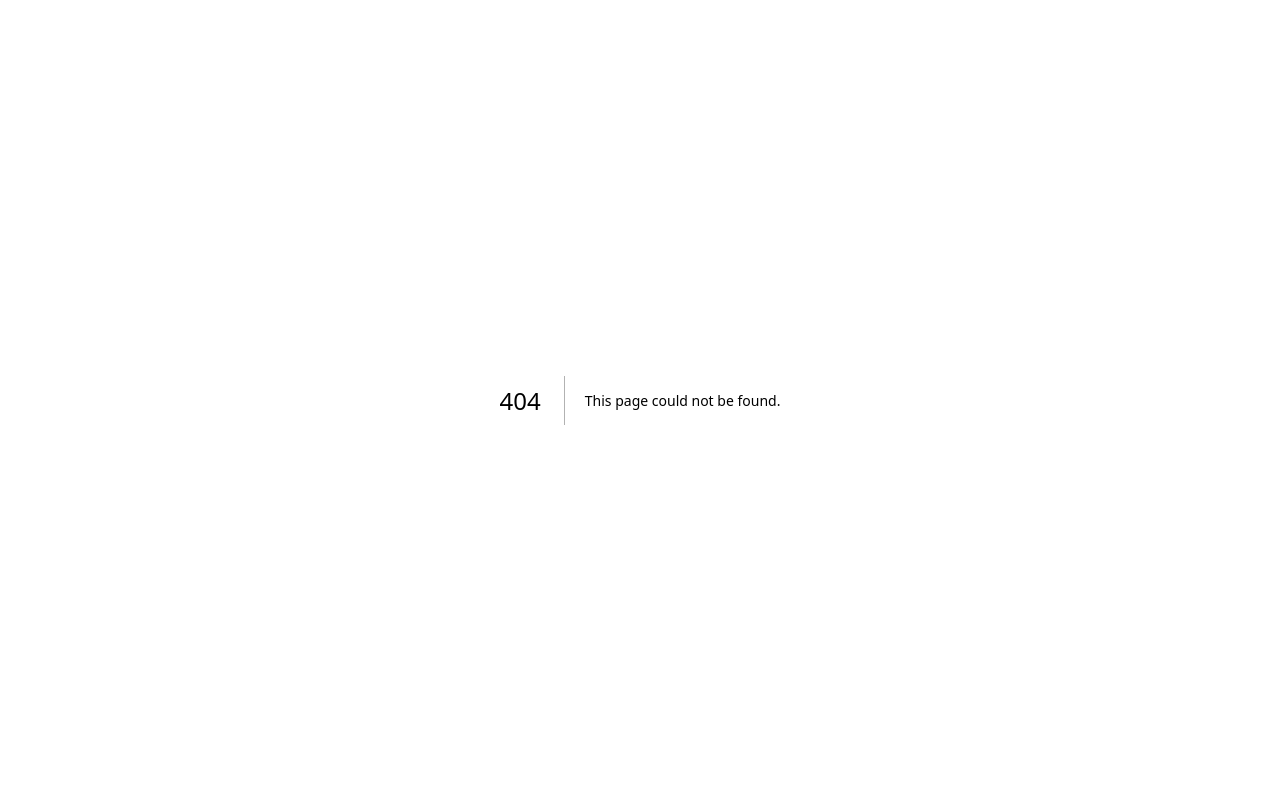
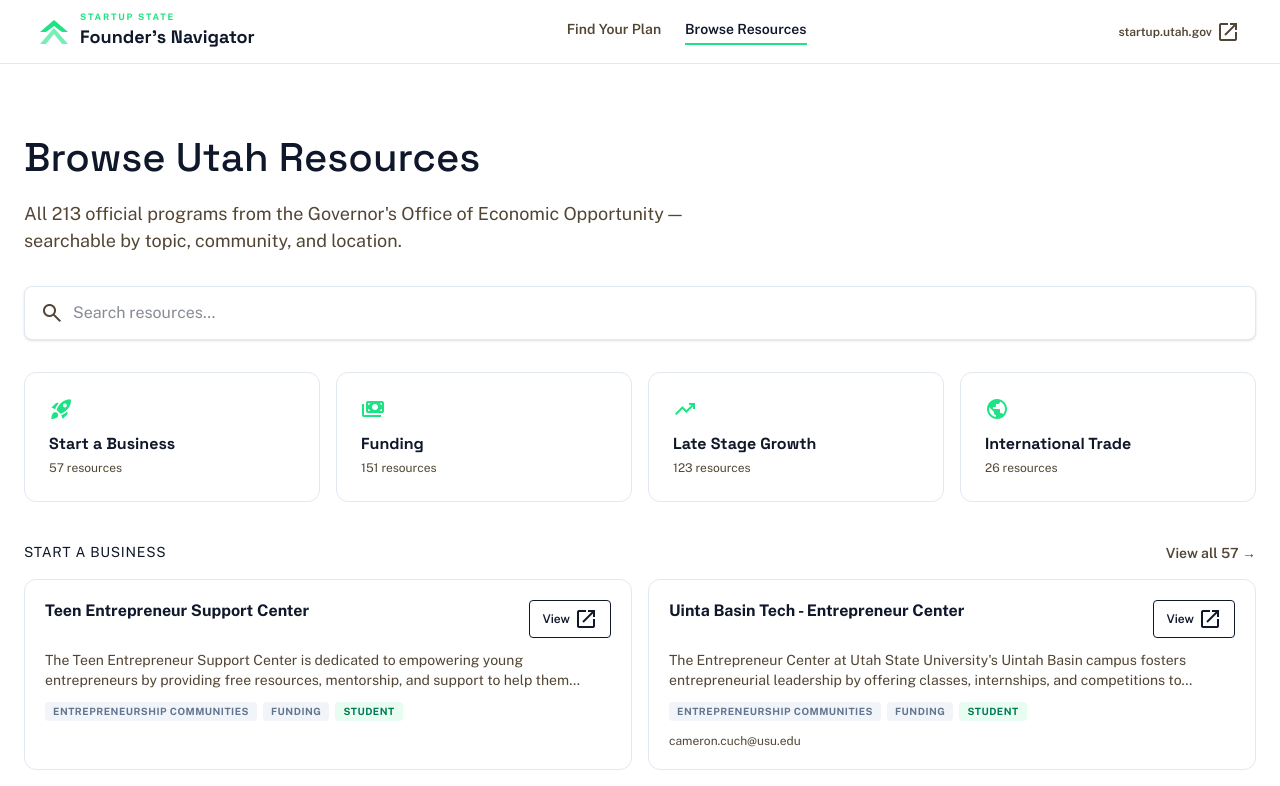
Before and after one commit to calahansphyr/founders-navigator, a Next.js app: page /resources in a window 1280 px wide. Before the commit this address had no page. Shown: the top 786 px of the page. Built offline with nearby package versions, Linux system fonts and the light colour scheme.

Commit message:
feat: /resources browse page with category-first view and live filters

```diff
--- /dev/null
+++ b/app/resources/page.tsx
@@ -0,0 +1,236 @@
+'use client'
+import { useState, useMemo } from 'react'
+import Nav from '@/components/Nav'
+import Footer from '@/components/Footer'
+import ResourceCard from '@/components/ResourceCard'
+import { filterResources } from '@/lib/filterResources'
+import type { CatalogItem } from '@/lib/types'
+import catalogData from '@/data/catalog.json'
+
+const catalog = catalogData as CatalogItem[]
+
+const CATEGORY_TOPICS = [
+  { topic: 'Start a Business', icon: 'rocket_launch' },
+  { topic: 'Funding', icon: 'payments' },
+  { topic: 'Late Stage Growth', icon: 'trending_up' },
+  { topic: 'International Trade', icon: 'public' },
+] as const
+
+const ALL_TOPICS = [
+  'Start a Business',
+  'Funding',
+  'Late Stage Growth',
+  'International Trade',
+  'Entrepreneurship Communities',
+  'Marketing and Sales',
+  'Taxes and Finance',
+  'Close or Exit a Business',
+  'Relocate a Business to Utah',
+  'Other',
+]
+
+const ALL_COMMUNITIES = [
+  'Women',
+  'Veteran',
+  'Rural',
+  'Student',
+  'Multicultural',
+  'New American',
+]
+
+const ALL_LOCATIONS = [
+  'Beaver', 'Box Elder', 'Cache', 'Carbon', 'Daggett', 'Davis', 'Duchesne', 'Emery',
+  'Garfield', 'Grand', 'Iron', 'Juab', 'Kane', 'Millard', 'Morgan', 'Piute', 'Rich',
+  'Salt Lake', 'San Juan', 'Sanpete', 'Sevier', 'Summit', 'Tooele', 'Uintah', 'Utah',
+  'Wasatch', 'Washington', 'Wayne', 'Weber',
+]
+
+export default function ResourcesPage() {
+  const [query, setQuery] = useState('')
+  const [topic, setTopic] = useState('')
+  const [community, setCommunity] = useState('')
+  const [location, setLocation] = useState('')
+
+  const isFiltering = query !== '' || topic !== '' || community !== '' || location !== ''
+
+  const filtered = useMemo(
+    () => filterResources(catalog, { query, topic, community, location }),
+    [query, topic, community, location],
+  )
+
+  function clearFilters() {
+    setQuery('')
+    setTopic('')
+    setCommunity('')
+    setLocation('')
+  }
+
+  const selectClass =
+    'text-sm border border-border-subtle rounded-md px-3 py-2 bg-white text-deep-navy focus:outline-none focus:ring-2 focus:ring-startup-green cursor-pointer'
+
+  return (
+    <>
+      <Nav />
+      <main className="flex-grow w-full max-w-container-max mx-auto px-gutter py-section-padding">
+        {/* Page header */}
+        <div className="mb-8">
+          <h1 className="text-headline-lg font-display text-deep-navy mb-3">
+            Browse Utah Resources
+          </h1>
+          <p className="text-body-lg text-on-surface-variant max-w-2xl">
+            All {catalog.length} official programs from the Governor's Office of Economic Opportunity — searchable by topic, community, and location.
+          </p>
+        </div>
+
+        {/* Search bar */}
+        <div className="relative mb-8">
+          <span className="material-symbols-outlined absolute left-4 top-1/2 -translate-y-1/2 text-on-surface-variant pointer-events-none">
+            search
+          </span>
+          <input
+            type="text"
+            value={query}
+            onChange={(e) => setQuery(e.target.value)}
+            placeholder="Search resources…"
+            className="w-full pl-12 pr-4 py-3.5 border border-border-subtle rounded-lg text-body-md text-deep-navy bg-white focus:outline-none focus:ring-2 focus:ring-startup-green shadow-sm"
+          />
+        </div>
+
+        {/* ─── CATEGORY VIEW (default) ─── */}
+        {!isFiltering && (
+          <>
+            {/* Hero category cards */}
+            <div className="grid grid-cols-2 lg:grid-cols-4 gap-4 mb-10">
+              {CATEGORY_TOPICS.map(({ topic: t, icon }) => {
+                const count = catalog.filter((item) => item.topics.includes(t)).length
+                return (
+                  <button
+                    key={t}
+                    onClick={() => setTopic(t)}
+                    className="bg-white border border-border-subtle rounded-bento p-6 text-left hover:shadow-md hover:border-startup-green transition-all group"
+                  >
+                    <span
+                      className="material-symbols-outlined text-startup-green text-3xl mb-3 block"
+                      style={{ fontVariationSettings: "'FILL' 1" }}
+                    >
+                      {icon}
+                    </span>
+                    <div className="text-base font-display font-bold text-deep-navy leading-snug mb-1">
+                      {t}
+                    </div>
+                    <div className="text-label-sm text-on-surface-variant">
+                      {count} resources
+                    </div>
+                  </button>
+                )
+              })}
+            </div>
+
+            {/* Categorized topic rows */}
+            {CATEGORY_TOPICS.map(({ topic: t }) => {
+              const items = catalog.filter((item) => item.topics.includes(t))
+              return (
+                <section key={t} className="mb-10">
+                  <div className="flex items-center justify-between mb-4">
+                    <h2 className="text-section-header uppercase tracking-wider text-deep-navy">
+                      {t}
+                    </h2>
+                    {items.length > 4 && (
+                      <button
+                        onClick={() => setTopic(t)}
+                        className="text-sm font-semibold text-on-surface-variant hover:text-startup-green transition-colors"
+                      >
+                        View all {items.length} →
+                      </button>
+                    )}
+                  </div>
+                  <div className="grid grid-cols-1 md:grid-cols-2 gap-4">
+                    {items.slice(0, 4).map((item) => (
+                      <ResourceCard key={item.id} item={item} />
+                    ))}
+                  </div>
+                </section>
+              )
+            })}
+          </>
+        )}
+
+        {/* ─── RESULTS VIEW (filtering active) ─── */}
+        {isFiltering && (
+          <>
+            {/* Filter row */}
+            <div className="flex flex-wrap items-center gap-3 mb-6">
+              <select
+                value={topic}
+                onChange={(e) => setTopic(e.target.value)}
+                className={selectClass}
+              >
+                <option value="">All topics</option>
+                {ALL_TOPICS.map((t) => (
+                  <option key={t} value={t}>{t}</option>
+                ))}
+              </select>
+
+              <select
+                value={community}
+                onChange={(e) => setCommunity(e.target.value)}
+                className={selectClass}
+              >
+                <option value="">All communities</option>
+                {ALL_COMMUNITIES.map((c) => (
+                  <option key={c} value={c}>{c}</option>
+                ))}
+              </select>
+
+              <select
+                value={location}
+                onChange={(e) => setLocation(e.target.value)}
+                className={selectClass}
+              >
+                <option value="">All counties</option>
+                {ALL_LOCATIONS.map((l) => (
+                  <option key={l} value={l}>{l}</option>
+                ))}
+              </select>
+
+              <button
+                onClick={clearFilters}
+                className="text-sm font-semibold text-on-surface-variant hover:text-deep-navy transition-colors flex items-center gap-1"
+              >
+                <span className="material-symbols-outlined text-[16px]">close</span>
+                Clear
+              </button>
+
+              <span className="ml-auto text-label-sm text-on-surface-variant">
+                Showing {filtered.length} of {catalog.length} resources
+              </span>
+            </div>
+
+            {/* Results grid */}
+            {filtered.length > 0 ? (
+              <div className="grid grid-cols-1 md:grid-cols-2 gap-4">
+                {filtered.map((item) => (
+                  <ResourceCard key={item.id} item={item} />
+                ))}
+              </div>
+            ) : (
+              <div className="text-center py-20 text-slate-400">
+                <span className="material-symbols-outlined text-5xl mb-4 block">
+                  search_off
+                </span>
+                <p className="text-body-md mb-4">No resources match your filters.</p>
+                <button
+                  onClick={clearFilters}
+                  className="text-sm font-semibold text-startup-green hover:underline"
+                >
+                  Clear filters
+                </button>
+              </div>
+            )}
+          </>
+        )}
+      </main>
+      <Footer />
+    </>
+  )
+}
```
